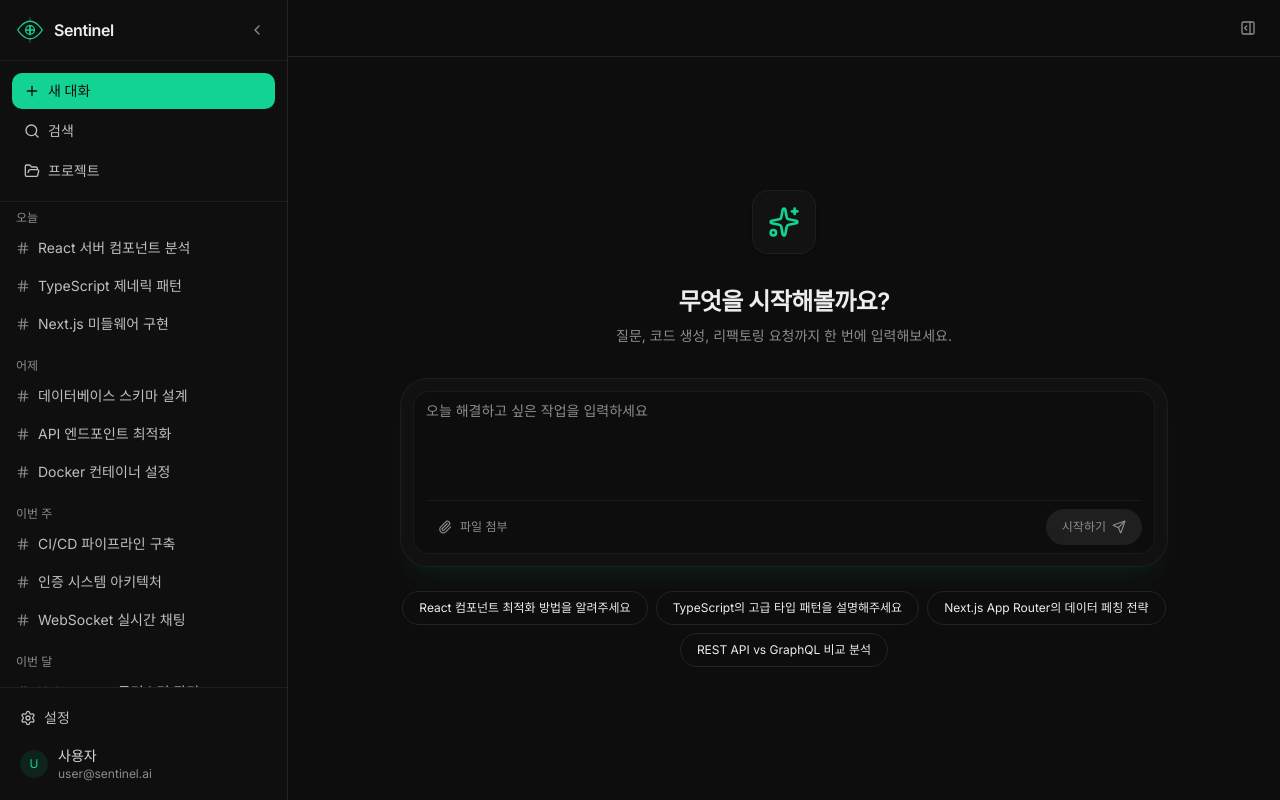
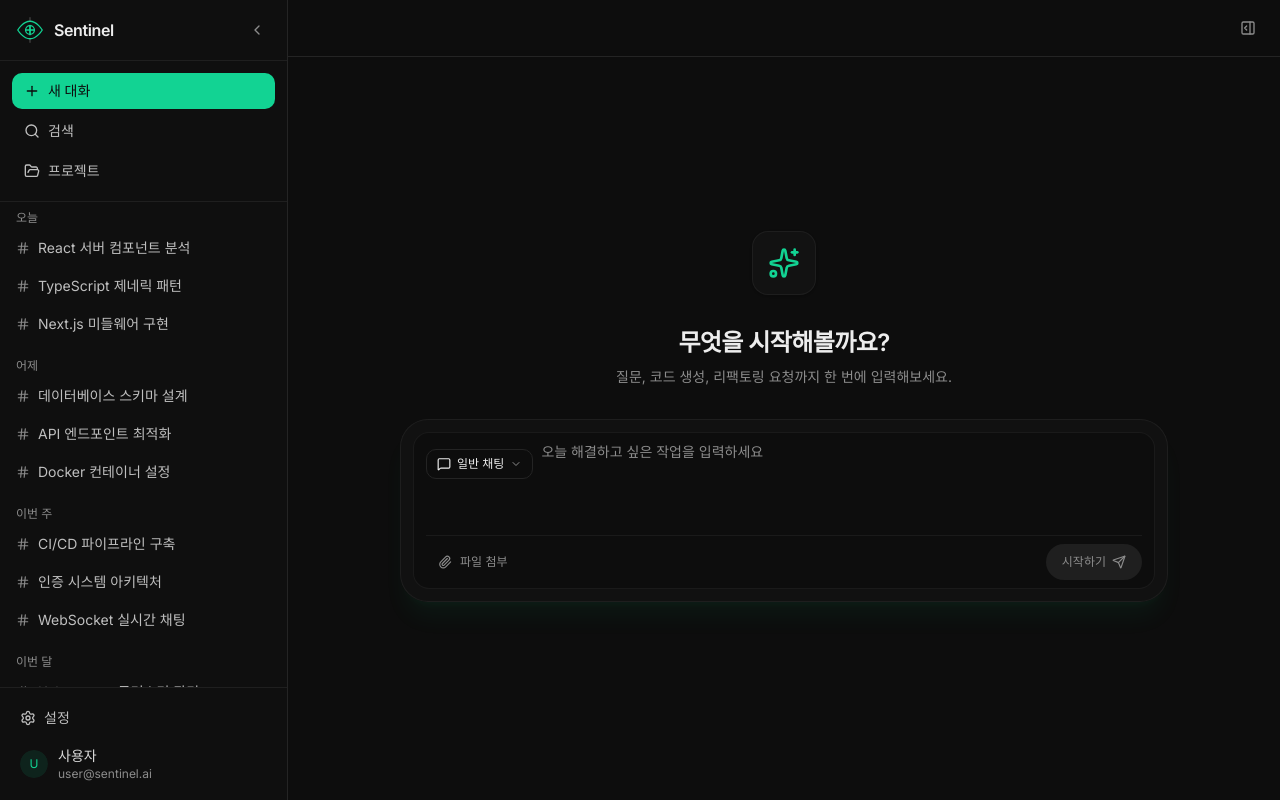
Before and after one commit to genieee7/sentinel-ai, a Next.js app in the folder frontend/: page / in a window 1280 px wide. Built offline with nearby package versions, Linux system fonts and the light colour scheme.

Commit message:
delete example button

```diff
--- a/frontend/components/chat-area.tsx
+++ b/frontend/components/chat-area.tsx
@@ -11,6 +11,9 @@ import {
   ThumbsDown,
   RotateCcw,
   Sparkles,
+  ChevronDown,
+  MessageSquare,
+  Zap,
 } from "lucide-react";
 import { cn } from "@/lib/utils";
 import { ScrollArea } from "@/components/ui/scroll-area";
@@ -19,6 +22,7 @@ import {
   ResizablePanel,
   ResizableHandle,
 } from "@/components/ui/resizable";
+import * as DropdownMenu from "@radix-ui/react-dropdown-menu";
 
 interface Message {
   id: string;
@@ -127,21 +131,35 @@ function EmptyState({
   onInputChange,
   onInputKeyDown,
   onSend,
-  onExampleClick,
+  selectedMode,
+  setSelectedMode,
+  dropdownOpen,
+  setDropdownOpen,
+  modes,
+  currentMode,
 }: {
   input: string;
   textareaRef: React.RefObject<HTMLTextAreaElement | null>;
   onInputChange: (e: React.ChangeEvent<HTMLTextAreaElement>) => void;
   onInputKeyDown: (e: React.KeyboardEvent<HTMLTextAreaElement>) => void;
   onSend: () => void;
-  onExampleClick: (text: string) => void;
+  selectedMode: "chat" | "agent";
+  setSelectedMode: (mode: "chat" | "agent") => void;
+  dropdownOpen: boolean;
+  setDropdownOpen: (open: boolean) => void;
+  modes: Array<{
+    id: "chat" | "agent";
+    name: string;
+    description: string;
+    icon: typeof MessageSquare | typeof Zap;
+  }>;
+  currentMode: {
+    id: "chat" | "agent";
+    name: string;
+    description: string;
+    icon: typeof MessageSquare | typeof Zap;
+  };
 }) {
-  const examples = [
-    "React 컴포넌트 최적화 방법을 알려주세요",
-    "TypeScript의 고급 타입 패턴을 설명해주세요",
-    "Next.js App Router의 데이터 페칭 전략",
-    "REST API vs GraphQL 비교 분석",
-  ];
 
   return (
     <div className="flex flex-1 flex-col items-center justify-center px-4">
@@ -156,6 +174,72 @@ function EmptyState({
       </p>
       <div className="mb-6 w-full max-w-3xl rounded-[28px] border border-border/70 bg-card/90 p-3 shadow-xl shadow-primary/5 backdrop-blur">
         <div className="rounded-2xl border border-border/60 bg-background/80 px-3 py-2">
+          <div className="flex items-start gap-2">
+            {/* 모드 선택 드롭다운 */}
+            <DropdownMenu.Root open={dropdownOpen} onOpenChange={setDropdownOpen}>
+              <DropdownMenu.Trigger asChild>
+                <button className="mt-2 flex shrink-0 items-center gap-1.5 rounded-lg border border-border bg-background px-2.5 py-1.5 text-xs font-medium text-foreground transition-colors hover:bg-accent hover:text-foreground focus:outline-none focus:ring-2 focus:ring-primary/20">
+                  <currentMode.icon className="h-3.5 w-3.5" />
+                  <span>{currentMode.name}</span>
+                  <ChevronDown className="h-3 w-3 text-muted-foreground" />
+                </button>
+              </DropdownMenu.Trigger>
+              <DropdownMenu.Portal>
+                <DropdownMenu.Content
+                  className="z-50 min-w-[240px] rounded-xl border border-border bg-card p-1.5 shadow-xl"
+                  sideOffset={8}
+                  align="start"
+                >
+                  {modes.map((mode) => (
+                    <DropdownMenu.Item
+                      key={mode.id}
+                      className="group flex cursor-pointer items-start gap-3 rounded-lg px-3 py-2.5 outline-none transition-colors hover:bg-accent focus:bg-accent"
+                      onSelect={() => setSelectedMode(mode.id)}
+                    >
+                      <div
+                        className={cn(
+                          "flex h-8 w-8 shrink-0 items-center justify-center rounded-lg transition-colors",
+                          selectedMode === mode.id
+                            ? "bg-primary/10 text-primary"
+                            : "bg-muted text-muted-foreground group-hover:bg-primary/10 group-hover:text-primary"
+                        )}
+                      >
+                        <mode.icon className="h-4 w-4" />
+                      </div>
+                      <div className="flex-1">
+                        <div className="flex items-center justify-between">
+                          <span className="text-sm font-medium text-foreground">
+                            {mode.name}
+                          </span>
+                          {selectedMode === mode.id && (
+                            <div className="flex h-4 w-4 items-center justify-center rounded-full bg-primary">
+                              <svg
+                                className="h-2.5 w-2.5 text-primary-foreground"
+                                fill="none"
+                                stroke="currentColor"
+                                viewBox="0 0 24 24"
+                              >
+                                <path
+                                  strokeLinecap="round"
+                                  strokeLinejoin="round"
+                                  strokeWidth={3}
+                                  d="M5 13l4 4L19 7"
+                                />
+                              </svg>
+                            </div>
+                          )}
+                        </div>
+                        <p className="mt-0.5 text-xs text-muted-foreground">
+                          {mode.description}
+                        </p>
+                      </div>
+                    </DropdownMenu.Item>
+                  ))}
+                </DropdownMenu.Content>
+              </DropdownMenu.Portal>
+            </DropdownMenu.Root>
+
+            {/* 텍스트 입력 영역 */}
             <textarea
               ref={textareaRef}
               value={input}
@@ -163,8 +247,9 @@ function EmptyState({
               onKeyDown={onInputKeyDown}
               placeholder="오늘 해결하고 싶은 작업을 입력하세요"
               rows={3}
-            className="max-h-[240px] min-h-[86px] w-full resize-none bg-transparent text-sm leading-relaxed text-foreground placeholder:text-muted-foreground focus:outline-none"
+              className="max-h-[240px] min-h-[86px] flex-1 resize-none bg-transparent text-sm leading-relaxed text-foreground placeholder:text-muted-foreground focus:outline-none"
             />
+          </div>
           <div className="mt-2 flex items-center justify-between border-t border-border/60 pt-2">
             <button className="flex h-9 items-center gap-2 rounded-lg px-3 text-xs text-muted-foreground transition-colors hover:bg-accent hover:text-foreground">
               <Paperclip className="h-3.5 w-3.5" />
@@ -185,17 +270,6 @@ function EmptyState({
             </button>
           </div>
         </div>
-      </div>
-      <div className="flex w-full max-w-3xl flex-wrap justify-center gap-2">
-        {examples.map((example) => (
-          <button
-            key={example}
-            onClick={() => onExampleClick(example)}
-            className="rounded-full border border-border bg-background px-4 py-2 text-xs text-foreground transition-colors hover:bg-accent"
-          >
-            {example}
-          </button>
-        ))}
       </div>
     </div>
   );
@@ -311,8 +385,27 @@ export function ChatArea({
   const [messages, setMessages] = useState<Message[]>(
     selectedChatId ? sampleMessages : []
   );
+  const [selectedMode, setSelectedMode] = useState<"chat" | "agent">("chat");
+  const [dropdownOpen, setDropdownOpen] = useState(false);
   const textareaRef = useRef<HTMLTextAreaElement>(null);
   const scrollRef = useRef<HTMLDivElement>(null);
+
+  const modes = [
+    {
+      id: "chat" as const,
+      name: "일반 채팅",
+      description: "빠른 질문과 답변",
+      icon: MessageSquare,
+    },
+    {
+      id: "agent" as const,
+      name: "Deep Agent",
+      description: "복잡한 작업 처리",
+      icon: Zap,
+    },
+  ];
+
+  const currentMode = modes.find((m) => m.id === selectedMode)!;
 
   useEffect(() => {
     if (selectedChatId) {
@@ -392,10 +485,12 @@ export function ChatArea({
           onInputChange={handleTextareaChange}
           onInputKeyDown={handleKeyDown}
           onSend={handleSend}
-          onExampleClick={(text) => {
-            setInput(text);
-            textareaRef.current?.focus();
-          }}
+          selectedMode={selectedMode}
+          setSelectedMode={setSelectedMode}
+          dropdownOpen={dropdownOpen}
+          setDropdownOpen={setDropdownOpen}
+          modes={modes}
+          currentMode={currentMode}
         />
       ) : (
         <ScrollArea className="flex-1">
@@ -410,10 +505,76 @@ export function ChatArea({
       {messages.length > 0 && (
         <div className="shrink-0 border-t border-border px-4 pb-4 pt-3 md:px-8 lg:px-16">
           <div className="mx-auto max-w-3xl">
-            <div className="relative flex items-end rounded-2xl border border-border bg-card shadow-sm transition-shadow focus-within:shadow-md focus-within:ring-1 focus-within:ring-ring">
-              <button className="flex h-10 w-10 shrink-0 items-center justify-center text-muted-foreground transition-colors hover:text-foreground">
+            <div className="relative flex items-end gap-2 rounded-2xl border border-border bg-card p-2 shadow-sm transition-shadow focus-within:shadow-md focus-within:ring-1 focus-within:ring-ring">
+              {/* 모드 선택 드롭다운 */}
+              <DropdownMenu.Root open={dropdownOpen} onOpenChange={setDropdownOpen}>
+                <DropdownMenu.Trigger asChild>
+                  <button className="flex shrink-0 items-center gap-1.5 rounded-lg border border-border bg-background px-2.5 py-2 text-xs font-medium text-foreground transition-colors hover:bg-accent hover:text-foreground focus:outline-none focus:ring-2 focus:ring-primary/20">
+                    <currentMode.icon className="h-3.5 w-3.5" />
+                    <ChevronDown className="h-3 w-3 text-muted-foreground" />
+                  </button>
+                </DropdownMenu.Trigger>
+                <DropdownMenu.Portal>
+                  <DropdownMenu.Content
+                    className="z-50 min-w-[240px] rounded-xl border border-border bg-card p-1.5 shadow-xl"
+                    sideOffset={8}
+                    align="start"
+                  >
+                    {modes.map((mode) => (
+                      <DropdownMenu.Item
+                        key={mode.id}
+                        className="group flex cursor-pointer items-start gap-3 rounded-lg px-3 py-2.5 outline-none transition-colors hover:bg-accent focus:bg-accent"
+                        onSelect={() => setSelectedMode(mode.id)}
+                      >
+                        <div
+                          className={cn(
+                            "flex h-8 w-8 shrink-0 items-center justify-center rounded-lg transition-colors",
+                            selectedMode === mode.id
+                              ? "bg-primary/10 text-primary"
+                              : "bg-muted text-muted-foreground group-hover:bg-primary/10 group-hover:text-primary"
+                          )}
+                        >
+                          <mode.icon className="h-4 w-4" />
+                        </div>
+                        <div className="flex-1">
+                          <div className="flex items-center justify-between">
+                            <span className="text-sm font-medium text-foreground">
+                              {mode.name}
+                            </span>
+                            {selectedMode === mode.id && (
+                              <div className="flex h-4 w-4 items-center justify-center rounded-full bg-primary">
+                                <svg
+                                  className="h-2.5 w-2.5 text-primary-foreground"
+                                  fill="none"
+                                  stroke="currentColor"
+                                  viewBox="0 0 24 24"
+                                >
+                                  <path
+                                    strokeLinecap="round"
+                                    strokeLinejoin="round"
+                                    strokeWidth={3}
+                                    d="M5 13l4 4L19 7"
+                                  />
+                                </svg>
+                              </div>
+                            )}
+                          </div>
+                          <p className="mt-0.5 text-xs text-muted-foreground">
+                            {mode.description}
+                          </p>
+                        </div>
+                      </DropdownMenu.Item>
+                    ))}
+                  </DropdownMenu.Content>
+                </DropdownMenu.Portal>
+              </DropdownMenu.Root>
+
+              {/* 파일 첨부 버튼 */}
+              <button className="flex h-9 w-9 shrink-0 items-center justify-center text-muted-foreground transition-colors hover:text-foreground">
                 <Paperclip className="h-4 w-4" />
               </button>
+
+              {/* 텍스트 입력 */}
               <textarea
                 ref={textareaRef}
                 value={input}
@@ -421,13 +582,15 @@ export function ChatArea({
                 onKeyDown={handleKeyDown}
                 placeholder="메시지를 입력하세요..."
                 rows={1}
-                className="max-h-[200px] min-h-[40px] flex-1 resize-none bg-transparent py-2.5 text-sm text-foreground placeholder:text-muted-foreground focus:outline-none"
+                className="max-h-[200px] min-h-[36px] flex-1 resize-none bg-transparent py-2 text-sm text-foreground placeholder:text-muted-foreground focus:outline-none"
               />
+
+              {/* 전송 버튼 */}
               <button
                 onClick={handleSend}
                 disabled={!input.trim()}
                 className={cn(
-                  "flex h-10 w-10 shrink-0 items-center justify-center transition-colors",
+                  "flex h-9 w-9 shrink-0 items-center justify-center transition-colors",
                   input.trim()
                     ? "text-primary hover:text-primary/80"
                     : "text-muted-foreground/40"
```
Lines whose indentation alone changed are shown as unchanged.
